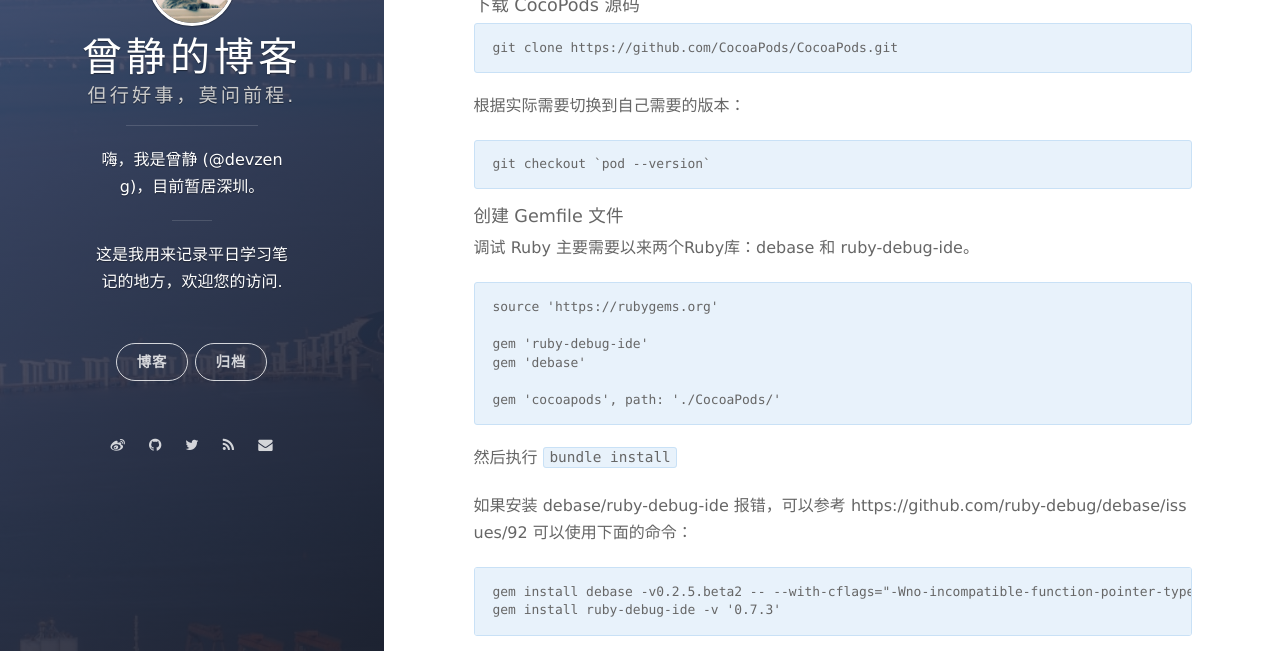
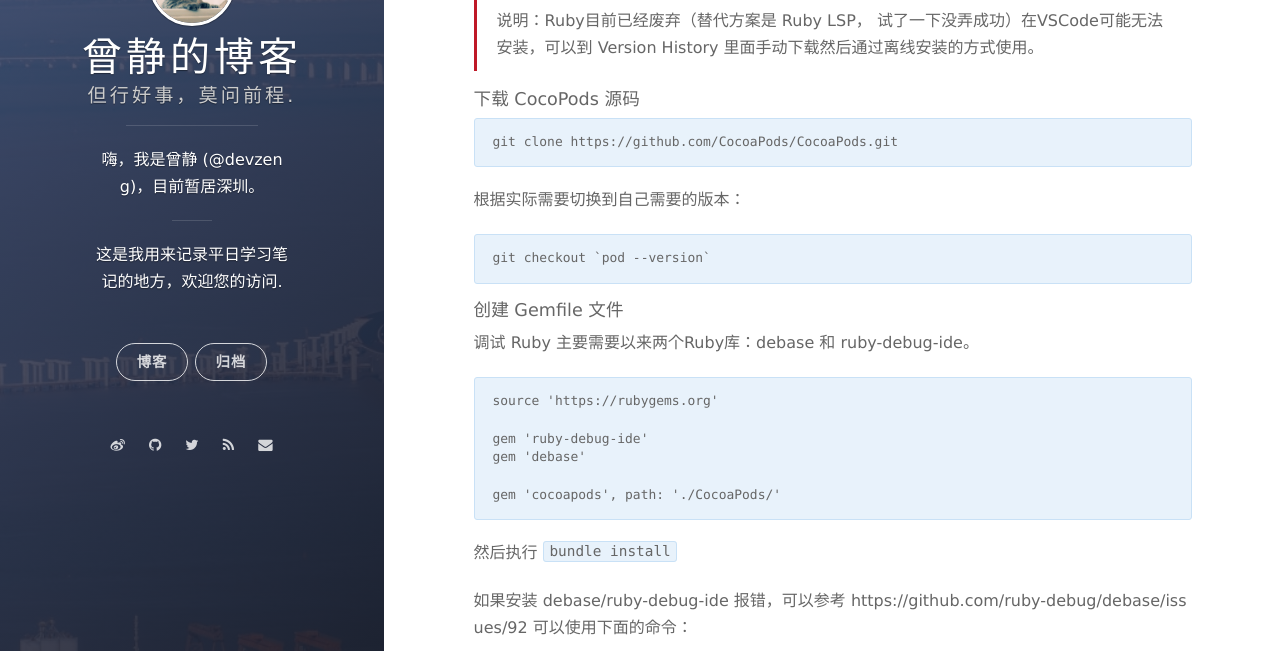
Before and after one commit to hhtczengjing/blog, a Jekyll site: the page built from _posts/2024-12-01-vscode-debug-cocoapods.md, in a window 1280 px wide and 900 px high, scrolled down 1681 px, cut to the strip 249-900 px from the top of the window. Built offline with Jekyll 4.4.1, drawn with Linux system fonts in a browser that asks for light colours; nearby versions of some CDN libraries.

Commit message:
update post "VSCode搭建CocoaPods调试环境"

```diff
--- a/_posts/2024-12-01-vscode-debug-cocoapods.md
+++ b/_posts/2024-12-01-vscode-debug-cocoapods.md
@@ -75,6 +75,8 @@ rvm use ruby-3.0.0
 在 VSCode 中，安装 [Ruby 插件](https://marketplace.visualstudio.com/items?itemName=rebornix.Ruby)。
 
 ![ruby_vscode_plugin](/images/vscode-debug-cocoapods/ruby_vscode_plugin.png)
+
+> 说明：Ruby目前已经废弃（替代方案是 Ruby LSP， 试了一下没弄成功）在VSCode可能无法安装，可以到 Version History 里面手动下载然后通过离线安装的方式使用。
 
 #### 下载 CocoPods 源码
 
```
